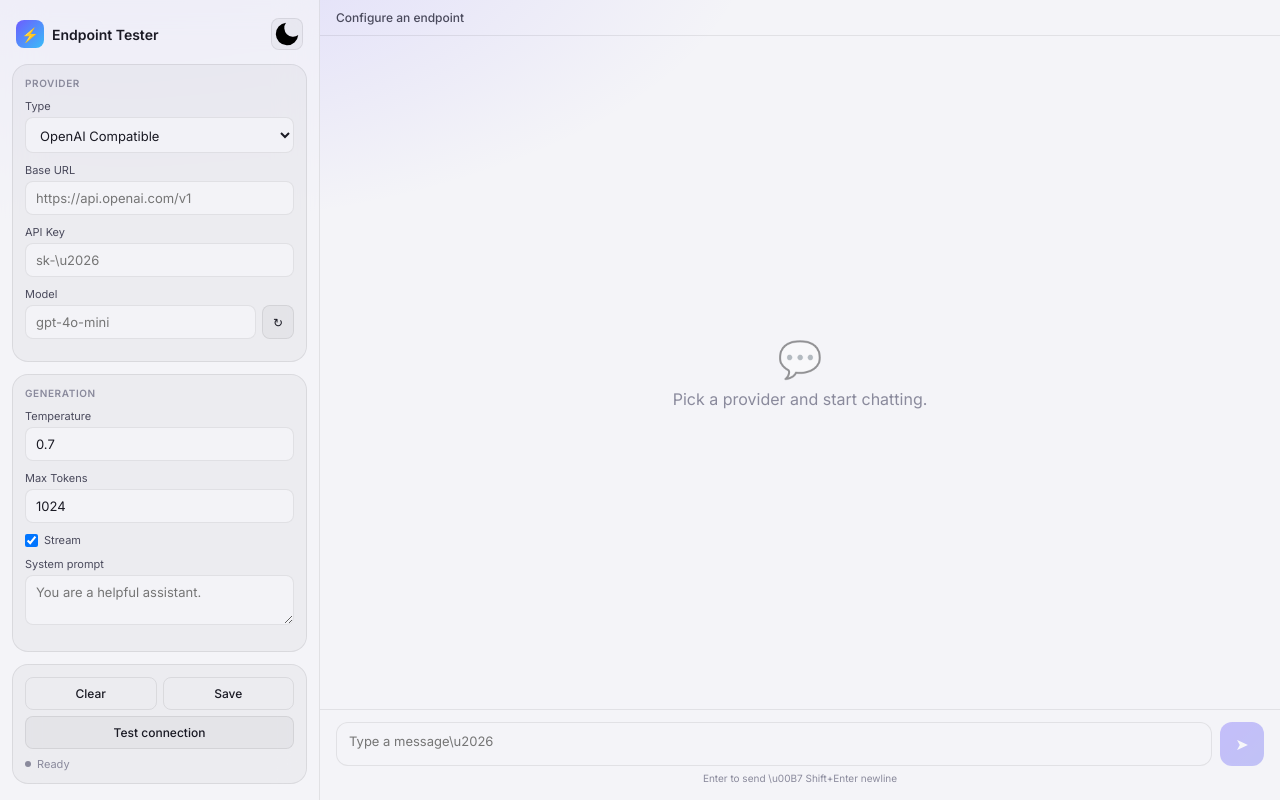
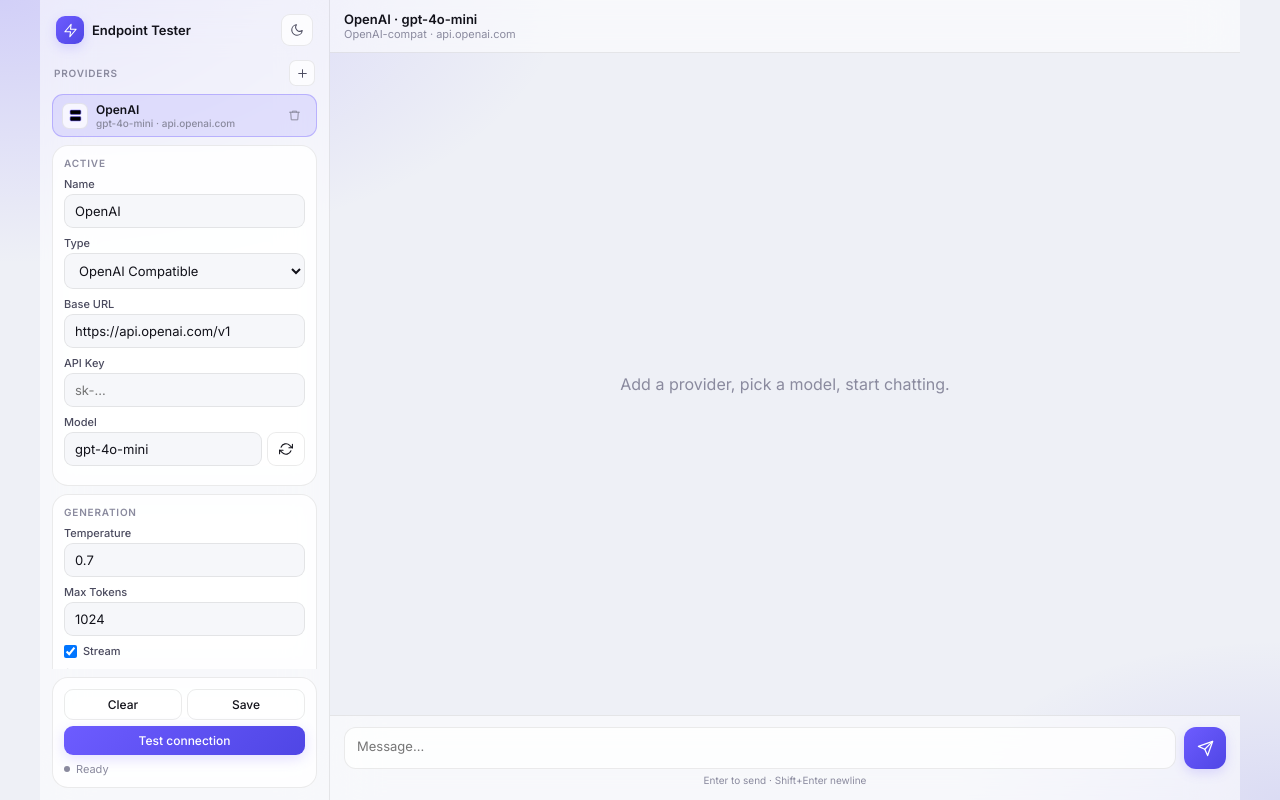
Before and after one commit to KURAMA-lol/endpoint-tester, a plain HTML site: page index.html in a window 1280 px wide. Drawn offline with Linux system fonts and the light colour scheme.

Commit message:
v1.3: liquid glass UI shell + version bump

```diff
--- a/index.html
+++ b/index.html
@@ -1,87 +1,101 @@
 <!DOCTYPE html>
 <html lang="en" data-theme="dark">
 <head>
-<meta charset="UTF-8"/>
-<meta name="viewport" content="width=device-width,initial-scale=1,viewport-fit=cover"/>
-<meta name="theme-color" content="#0b0b10"/>
-<link rel="manifest" href="manifest.json"/>
-<title>Endpoint Tester</title>
+<meta charset="UTF-8"/><meta name="viewport" content="width=device-width,initial-scale=1,viewport-fit=cover"/>
+<meta name="theme-color" content="#0b0b10"/><title>Endpoint Tester</title>
 <link href="https://fonts.googleapis.com/css2?family=Inter:wght@400;500;600&display=swap" rel="stylesheet"/>
 <style>
-:root,[data-theme=dark]{--bg:#0b0b10;--surface:rgba(255,255,255,.04);--border:rgba(255,255,255,.09);--text:#f2f2f7;--text2:#a1a1b5;--muted:#6b6b80;--accent:#8b7cff;--accent-soft:rgba(139,124,255,.18);--user:rgba(139,124,255,.2);--asst:rgba(255,255,255,.05);--ok:#34d399;--err:#f87171;--radius:16px;--blur:20px}
-[data-theme=light]{--bg:#f4f4f8;--surface:rgba(0,0,0,.03);--border:rgba(0,0,0,.08);--text:#1a1a24;--text2:#4a4a5c;--muted:#8a8a9c;--accent:#6d5cff;--accent-soft:rgba(109,92,255,.12);--user:rgba(109,92,255,.12);--asst:rgba(0,0,0,.03)}
-*{box-sizing:border-box;margin:0;padding:0}html,body{height:100%;font-family:Inter,system-ui,sans-serif;background:var(--bg);color:var(--text);overflow:hidden}
-body{background:radial-gradient(ellipse 90% 70% at 10% -10%,color-mix(in srgb,var(--accent) 18%,transparent),transparent 55%),var(--bg)}
-.app{display:grid;grid-template-columns:320px 1fr;height:100%;max-width:1400px;margin:0 auto}
-.sidebar{display:flex;flex-direction:column;gap:12px;padding:16px 12px;border-right:1px solid var(--border);background:color-mix(in srgb,var(--bg) 70%,transparent);backdrop-filter:blur(var(--blur));overflow-y:auto;z-index:10}
-.brand{display:flex;align-items:center;justify-content:space-between;padding:2px 4px}
-.brand-left{display:flex;align-items:center;gap:8px;font-weight:600;font-size:14px}
-.icon{width:28px;height:28px;border-radius:8px;background:linear-gradient(135deg,var(--accent),#38bdf8);display:grid;place-items:center}
-.theme-btn{width:32px;height:32px;border-radius:8px;border:1px solid var(--border);background:var(--surface);color:var(--text2);cursor:pointer;font-size:14px}
-.card{background:var(--surface);border:1px solid var(--border);border-radius:var(--radius);padding:12px}
-.card-title{font-size:10px;font-weight:600;text-transform:uppercase;letter-spacing:.06em;color:var(--muted);margin-bottom:10px}
-.field{margin-bottom:10px}label{display:block;font-size:11px;color:var(--text2);margin-bottom:4px}
-input,select,textarea{width:100%;background:color-mix(in srgb,var(--bg) 80%,transparent);border:1px solid var(--border);border-radius:8px;padding:8px 10px;color:var(--text);font-size:13px;font-family:inherit;outline:none}
-input:focus,select:focus,textarea:focus{border-color:var(--accent);box-shadow:0 0 0 3px var(--accent-soft)}
-select{cursor:pointer}.btn{display:inline-flex;align-items:center;justify-content:center;padding:8px 12px;border-radius:8px;border:1px solid var(--border);background:var(--surface);color:var(--text);font-size:12px;font-weight:500;cursor:pointer;font-family:inherit}
-.btn:hover{background:rgba(255,255,255,.08)}.btn-block{width:100%}.btn-ghost{background:transparent}.btn-row{display:flex;gap:6px}.btn-row>*{flex:1}.btn:disabled{opacity:.4;cursor:not-allowed}
-.status{display:flex;align-items:center;gap:6px;font-size:11px;color:var(--muted);margin-top:8px}
-.dot{width:6px;height:6px;border-radius:50%;background:var(--muted)}.dot.ok{background:var(--ok)}.dot.err{background:var(--err)}.dot.loading{background:var(--accent);animation:p 1s infinite}@keyframes p{50%{opacity:.35}}
+:root,[data-theme=dark]{--bg:#07070b;--glass:rgba(255,255,255,.05);--glass2:rgba(255,255,255,.08);--bd:rgba(255,255,255,.1);--tx:#f4f4f8;--tx2:#a8a8bc;--mu:#6e6e84;--ac:#8b7cff;--ac2:#6366f1;--glow:rgba(139,124,255,.28);--user:rgba(139,124,255,.18);--asst:rgba(255,255,255,.04);--ok:#34d399;--err:#f87171;--r:16px;--bl:24px}
+[data-theme=light]{--bg:#eef0f6;--glass:rgba(255,255,255,.55);--glass2:rgba(255,255,255,.75);--bd:rgba(0,0,0,.08);--tx:#12121a;--tx2:#4a4a5e;--mu:#8a8a9e;--ac:#6d5cff;--ac2:#4f46e5;--glow:rgba(109,92,255,.2);--user:rgba(109,92,255,.12);--asst:rgba(255,255,255,.65)}
+*{box-sizing:border-box;margin:0;padding:0}html,body{height:100%;font-family:Inter,system-ui,sans-serif;background:var(--bg);color:var(--tx);overflow:hidden}
+body{background:radial-gradient(ellipse 80% 60% at 0% 0%,color-mix(in srgb,var(--ac) 22%,transparent),transparent 55%),radial-gradient(ellipse 50% 40% at 100% 100%,color-mix(in srgb,var(--ac2) 12%,transparent),transparent 50%),var(--bg)}
+.app{display:grid;grid-template-columns:290px 1fr;height:100%;max-width:1200px;margin:0 auto}
+.sidebar{display:flex;flex-direction:column;gap:8px;padding:12px;border-right:1px solid var(--bd);background:var(--glass);backdrop-filter:blur(var(--bl));overflow:hidden;z-index:10}
+.brand{display:flex;align-items:center;justify-content:space-between;padding:2px 4px 6px}
+.brand-l{display:flex;align-items:center;gap:8px;font-weight:600;font-size:13px}
+.logo{width:28px;height:28px;border-radius:9px;background:linear-gradient(135deg,var(--ac),var(--ac2));display:grid;place-items:center;box-shadow:0 4px 12px var(--glow)}
+.logo svg,.ib svg,.btn svg,.send svg{width:14px;height:14px;stroke:currentColor;fill:none;stroke-width:1.8;stroke-linecap:round;stroke-linejoin:round}
+.logo svg{stroke:#fff;width:15px;height:15px}
+.ib{width:32px;height:32px;border-radius:9px;border:1px solid var(--bd);background:var(--glass2);color:var(--tx2);cursor:pointer;display:grid;place-items:center}
+.ib.sm{width:26px;height:26px;border-radius:7px}.ib.sm svg{width:13px;height:13px}
+.ph{display:flex;align-items:center;justify-content:space-between;padding:0 2px}
+.ph span{font-size:10px;font-weight:600;text-transform:uppercase;letter-spacing:.08em;color:var(--mu)}
+.pl{display:flex;flex-direction:column;gap:4px;overflow-y:auto;max-height:140px}
+.pi{display:flex;align-items:center;gap:8px;padding:7px 9px;border-radius:11px;border:1px solid transparent;background:transparent;cursor:pointer;text-align:left;color:var(--tx);font:500 12px Inter,sans-serif;width:100%}
+.pi:hover{background:var(--glass2);border-color:var(--bd)}.pi.on{background:color-mix(in srgb,var(--ac) 14%,transparent);border-color:color-mix(in srgb,var(--ac) 35%,transparent)}
+.pi .ic{width:26px;height:26px;border-radius:7px;background:var(--glass2);border:1px solid var(--bd);display:grid;place-items:center;flex-shrink:0}
+.pi .ic svg{stroke:var(--ac);width:13px;height:13px}.pi .nm{font-weight:600;white-space:nowrap;overflow:hidden;text-overflow:ellipsis}.pi .sb{font-size:10px;color:var(--mu);white-space:nowrap;overflow:hidden;text-overflow:ellipsis}
+.scroll{flex:1;overflow-y:auto;display:flex;flex-direction:column;gap:8px;min-height:0}
+.card{background:var(--glass2);border:1px solid var(--bd);border-radius:var(--r);padding:11px;backdrop-filter:blur(12px)}
+.ct{font-size:10px;font-weight:600;text-transform:uppercase;letter-spacing:.08em;color:var(--mu);margin-bottom:8px}
+.f{margin-bottom:8px}label{display:block;font-size:11px;color:var(--tx2);margin-bottom:3px;font-weight:500}
+input,select,textarea{width:100%;background:color-mix(in srgb,var(--bg) 55%,transparent);border:1px solid var(--bd);border-radius:9px;padding:8px 10px;color:var(--tx);font:13px Inter,sans-serif;outline:none}
+input:focus,select:focus,textarea:focus{border-color:var(--ac);box-shadow:0 0 0 3px var(--glow)}
+select{cursor:pointer}
+.btn{display:inline-flex;align-items:center;justify-content:center;gap:5px;padding:7px 11px;border-radius:9px;border:1px solid var(--bd);background:var(--glass2);color:var(--tx);font:500 12px Inter,sans-serif;cursor:pointer}
+.btn:hover{border-color:color-mix(in srgb,var(--ac) 40%,var(--bd))}.btn-b{width:100%}.btn-g{background:transparent}
+.btn-p{background:linear-gradient(135deg,var(--ac),var(--ac2));border:none;color:#fff;box-shadow:0 4px 14px var(--glow)}
+.row2{display:flex;gap:5px}.row2>*{flex:1}.mr{display:flex;gap:5px}.mr input{flex:1}.mr .btn{flex:0}
+.st{display:flex;align-items:center;gap:6px;font-size:11px;color:var(--mu);margin-top:7px}
+.dot{width:6px;height:6px;border-radius:50%;background:var(--mu)}.dot.ok{background:var(--ok)}.dot.err{background:var(--err)}.dot.loading{background:var(--ac);animation:p 1s infinite}@keyframes p{50%{opacity:.35}}
 .main{display:flex;flex-direction:column;height:100%;min-width:0}
-.header{display:flex;align-items:center;justify-content:space-between;padding:10px 16px;border-bottom:1px solid var(--border);gap:10px}
-.header h1{font-size:12px;font-weight:500;color:var(--text2);overflow:hidden;text-overflow:ellipsis;white-space:nowrap}
-.messages{flex:1;overflow-y:auto;padding:20px 16px;display:flex;flex-direction:column;gap:12px}
-.msg{max-width:78%;padding:10px 14px;border-radius:16px;font-size:13px;line-height:1.5;white-space:pre-wrap;word-break:break-word}
-.msg.user{align-self:flex-end;background:var(--user);border:1px solid color-mix(in srgb,var(--accent) 30%,transparent);border-bottom-right-radius:4px}
-.msg.assistant{align-self:flex-start;background:var(--asst);border:1px solid var(--border);border-bottom-left-radius:4px}
-.msg.system{align-self:center;color:var(--muted);font-size:11px;text-align:center}
-.msg.error{align-self:center;background:color-mix(in srgb,var(--err) 12%,transparent);border:1px solid color-mix(in srgb,var(--err) 30%,transparent);color:var(--err);font-size:12px;max-width:92%}
-.empty{flex:1;display:flex;flex-direction:column;align-items:center;justify-content:center;gap:8px;color:var(--muted);text-align:center;padding:32px}
-.composer{padding:12px 16px 16px;border-top:1px solid var(--border)}
+.hd{display:flex;align-items:center;gap:10px;padding:11px 14px;border-bottom:1px solid var(--bd);background:var(--glass);backdrop-filter:blur(var(--bl))}
+.hd h1{font-size:13px;font-weight:600;overflow:hidden;text-overflow:ellipsis;white-space:nowrap}.hd .sub{font-size:11px;color:var(--mu)}
+.msgs{flex:1;overflow-y:auto;padding:16px 14px;display:flex;flex-direction:column;gap:10px}
+.msg{max-width:78%;padding:10px 13px;border-radius:14px;font-size:13px;line-height:1.5;white-space:pre-wrap;word-break:break-word;border:1px solid var(--bd);backdrop-filter:blur(10px)}
+.msg.user{align-self:flex-end;background:var(--user);border-color:color-mix(in srgb,var(--ac) 30%,transparent);border-bottom-right-radius:4px}
+.msg.assistant{align-self:flex-start;background:var(--asst);border-bottom-left-radius:4px}
+.msg.system{align-self:center;color:var(--mu);font-size:11px;border:none;background:transparent}
+.msg.error{align-self:center;background:color-mix(in srgb,var(--err) 12%,transparent);border-color:color-mix(in srgb,var(--err) 30%,transparent);color:var(--err);font-size:12px;max-width:92%}
+.empty{flex:1;display:flex;flex-direction:column;align-items:center;justify-content:center;gap:8px;color:var(--mu);text-align:center;padding:28px}
+.composer{padding:11px 14px 14px;border-top:1px solid var(--bd);background:var(--glass);backdrop-filter:blur(var(--bl))}
 .row{display:flex;gap:8px;align-items:flex-end}
-#userInput{resize:none;min-height:44px;max-height:120px;padding:10px 12px;border-radius:12px;flex:1}
-.send{width:44px;height:44px;border-radius:12px;border:none;background:linear-gradient(135deg,var(--accent),#6366f1);color:#fff;font-size:16px;cursor:pointer}.send:disabled{opacity:.35;cursor:not-allowed}
-.hint{font-size:10px;color:var(--muted);text-align:center;margin-top:6px}
-.mobile{display:none;width:34px;height:34px;border-radius:8px;border:1px solid var(--border);background:var(--surface);color:var(--text);font-size:16px;cursor:pointer;place-items:center}
-.overlay{display:none;position:fixed;inset:0;background:rgba(0,0,0,.4);z-index:40}.overlay.show{display:block}
-.model-row{display:flex;gap:6px}.model-row input{flex:1}.model-row .btn{flex:0 0 auto;padding:8px 10px}
-@media(max-width:800px){.app{grid-template-columns:1fr}.sidebar{position:fixed;inset:0 auto 0 0;width:min(300px,88vw);transform:translateX(-100%);transition:transform .25s;z-index:50}.sidebar.open{transform:none}.mobile{display:grid}.msg{max-width:90%}}
-</style>
-</head>
+#userInput{resize:none;min-height:42px;max-height:110px;padding:10px 12px;border-radius:12px;flex:1;background:var(--glass2)}
+.send{width:42px;height:42px;border-radius:12px;border:none;background:linear-gradient(135deg,var(--ac),var(--ac2));color:#fff;cursor:pointer;display:grid;place-items:center;box-shadow:0 4px 12px var(--glow)}
+.send svg{stroke:#fff;width:17px;height:17px}.send:disabled{opacity:.35;cursor:not-allowed;box-shadow:none}
+.hint{font-size:10px;color:var(--mu);text-align:center;margin-top:5px}
+.mobile{display:none}.ov{display:none;position:fixed;inset:0;background:rgba(0,0,0,.45);z-index:40;backdrop-filter:blur(3px)}.ov.show{display:block}
+@media(max-width:800px){.app{grid-template-columns:1fr}.sidebar{position:fixed;inset:0 auto 0 0;width:min(300px,90vw);transform:translateX(-100%);transition:transform .25s;z-index:50}.sidebar.open{transform:none}.mobile{display:grid}.msg{max-width:90%}}
+</style></head>
 <body>
-<div class="overlay" id="overlay"></div>
+<div class="ov" id="overlay"></div>
 <div class="app">
 <aside class="sidebar" id="sidebar">
-  <div class="brand"><div class="brand-left"><div class="icon">&#9889;</div>Endpoint Tester</div>
-  <button class="theme-btn" id="themeBtn">&#127769;</button></div>
-  <div class="card"><div class="card-title">Provider</div>
-    <div class="field"><label>Type</label>
-      <select id="provider"><option value="openai">OpenAI Compatible</option><option value="gemini">Google Gemini</option><option value="keyless">Keyless / Custom</option></select></div>
-    <div class="field"><label>Base URL</label><input id="baseUrl" type="url" placeholder="https://api.openai.com/v1"/></div>
-    <div class="field" id="keyField"><label>API Key</label><input id="apiKey" type="password" placeholder="sk-\u2026"/></div>
-    <div class="field"><label>Model</label>
-      <div class="model-row"><input id="model" list="modelList" placeholder="gpt-4o-mini"/><datalist id="modelList"></datalist>
-      <button class="btn" id="fetchModels" title="Fetch models">&#8635;</button></div></div>
+  <div class="brand"><div class="brand-l"><div class="logo"><svg viewBox="0 0 24 24"><path d="M13 2L3 14h9l-1 8 10-12h-9l1-8z"/></svg></div>Endpoint Tester</div>
+  <button class="ib" id="themeBtn" type="button"><svg viewBox="0 0 24 24"><path d="M21 12.79A9 9 0 1 1 11.21 3 7 7 0 0 0 21 12.79z"/></svg></button></div>
+  <div class="ph"><span>Providers</span><button class="ib sm" id="addProfile" type="button"><svg viewBox="0 0 24 24"><path d="M12 5v14M5 12h14"/></svg></button></div>
+  <div class="pl" id="profileList"></div>
+  <div class="scroll">
+    <div class="card"><div class="ct">Active</div>
+      <div class="f"><label>Name</label><input id="profName" placeholder="My API"/></div>
+      <div class="f"><label>Type</label><select id="provider"><option value="openai">OpenAI Compatible</option><option value="gemini">Google Gemini</option><option value="keyless">Keyless / Custom</option></select></div>
+      <div class="f"><label>Base URL</label><input id="baseUrl" type="url" placeholder="https://api.openai.com/v1"/></div>
+      <div class="f" id="keyField"><label>API Key</label><input id="apiKey" type="password" placeholder="sk-..." autocomplete="off"/></div>
+      <div class="f"><label>Model</label><div class="mr"><input id="model" list="modelList" placeholder="gpt-4o-mini"/><datalist id="modelList"></datalist>
+        <button class="btn" id="fetchModels" type="button" title="Fetch models"><svg viewBox="0 0 24 24"><path d="M23 4v6h-6"/><path d="M1 20v-6h6"/><path d="M3.51 9a9 9 0 0 1 14.85-3.36L23 10M1 14l4.64 4.36A9 9 0 0 0 20.49 15"/></svg></button></div></div>
+    </div>
+    <div class="card"><div class="ct">Generation</div>
+      <div class="f"><label>Temperature</label><input id="temperature" type="number" min="0" max="2" step="0.1" value="0.7"/></div>
+      <div class="f"><label>Max Tokens</label><input id="maxTokens" type="number" value="1024"/></div>
+      <div class="f"><label style="display:flex;gap:6px;align-items:center"><input type="checkbox" id="stream" checked style="width:auto"/> Stream</label></div>
+      <div class="f"><label>System</label><textarea id="systemPrompt" rows="2" placeholder="You are a helpful assistant."></textarea></div>
+    </div>
   </div>
-  <div class="card"><div class="card-title">Generation</div>
-    <div class="field"><label>Temperature</label><input id="temperature" type="number" min="0" max="2" step="0.1" value="0.7"/></div>
-    <div class="field"><label>Max Tokens</label><input id="maxTokens" type="number" value="1024"/></div>
-    <div class="field"><label style="display:flex;gap:6px;align-items:center"><input type="checkbox" id="stream" checked style="width:auto"/> Stream</label></div>
-    <div class="field"><label>System prompt</label><textarea id="systemPrompt" rows="2" placeholder="You are a helpful assistant."></textarea></div>
-  </div>
-  <div class="card" style="margin-top:auto">
-    <div class="btn-row"><button class="btn btn-ghost" id="clearChat">Clear</button><button class="btn btn-ghost" id="saveSettings">Save</button></div>
-    <button class="btn btn-block" id="testConn" style="margin-top:6px">Test connection</button>
-    <div class="status"><span class="dot" id="statusDot"></span><span id="statusText">Ready</span></div>
+  <div class="card">
+    <div class="row2"><button class="btn btn-g" id="clearChat" type="button">Clear</button><button class="btn btn-g" id="saveSettings" type="button">Save</button></div>
+    <button class="btn btn-p btn-b" id="testConn" style="margin-top:6px" type="button">Test connection</button>
+    <div class="st"><span class="dot" id="statusDot"></span><span id="statusText">Ready</span></div>
   </div>
 </aside>
 <main class="main">
-  <div class="header"><button class="mobile" id="menuBtn">&#9776;</button><h1 id="headerModel">Configure an endpoint</h1><div style="width:34px"></div></div>
-  <div class="messages" id="messages"><div class="empty" id="emptyState"><div style="font-size:36px;opacity:.4">&#128172;</div><p>Pick a provider and start chatting.</p></div></div>
-  <div class="composer"><div class="row"><textarea id="userInput" rows="1" placeholder="Type a message\u2026" disabled></textarea><button class="send" id="sendBtn" disabled>&#10148;</button></div>
-  <div class="hint">Enter to send \u00B7 Shift+Enter newline</div></div>
+  <div class="hd"><button class="ib mobile" id="menuBtn" type="button"><svg viewBox="0 0 24 24"><path d="M4 6h16M4 12h16M4 18h16"/></svg></button>
+    <div style="flex:1;min-width:0"><h1 id="headerModel">Select a provider</h1><div class="sub" id="headerSub">Configure in the sidebar</div></div>
+  </div>
+  <div class="msgs" id="messages"><div class="empty" id="emptyState"><p>Add a provider, pick a model, start chatting.</p></div></div>
+  <div class="composer"><div class="row"><textarea id="userInput" rows="1" placeholder="Message..." disabled></textarea>
+    <button class="send" id="sendBtn" disabled type="button"><svg viewBox="0 0 24 24"><path d="M22 2L11 13"/><path d="M22 2l-7 20-4-9-9-4 20-7z"/></svg></button></div>
+    <div class="hint">Enter to send · Shift+Enter newline</div></div>
 </main>
 </div>
 <script src="app.js"></script>
-</body>
-</html>
+</body></html>
```
Also changed, not shown: 1 other file.
